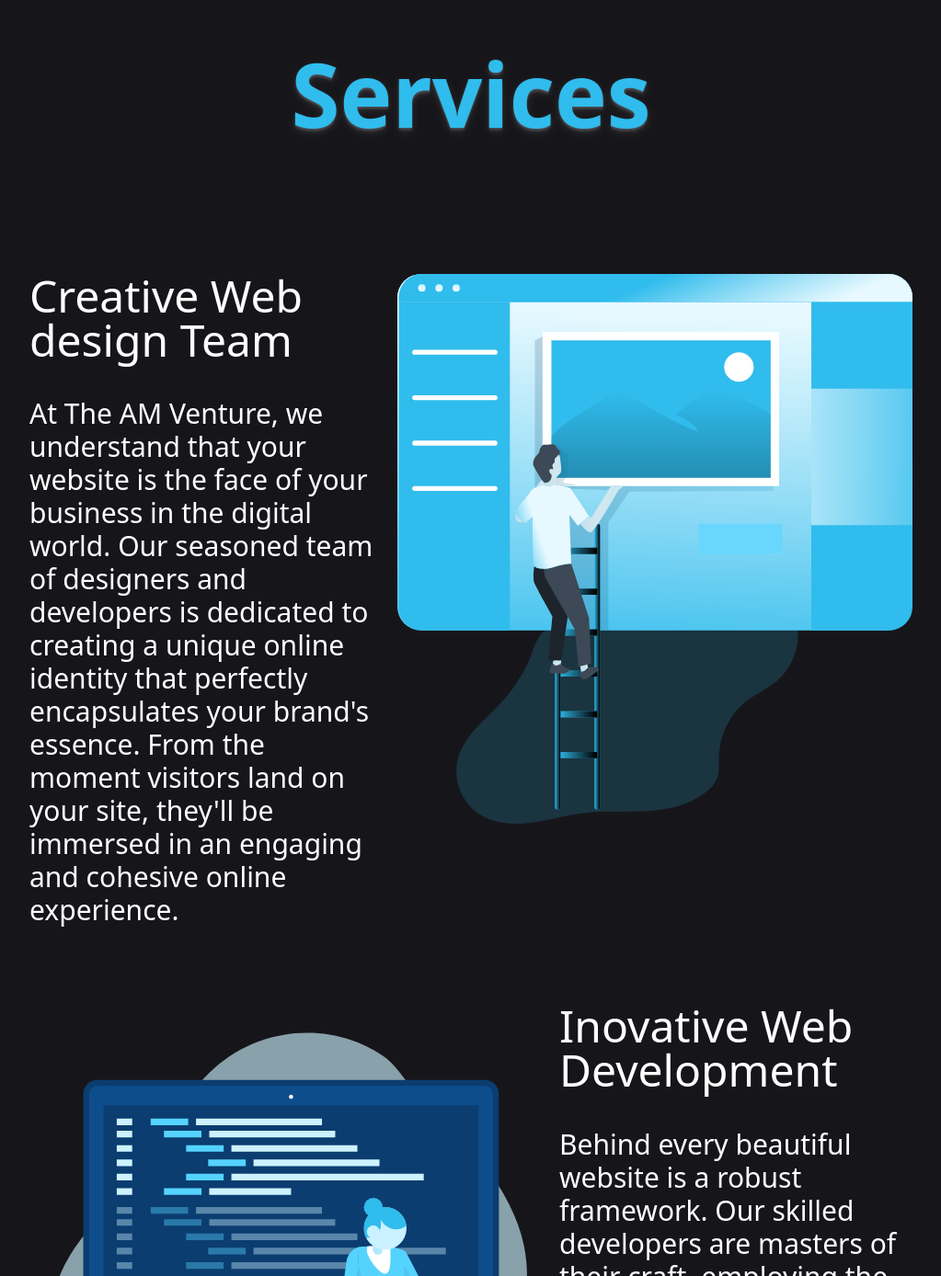
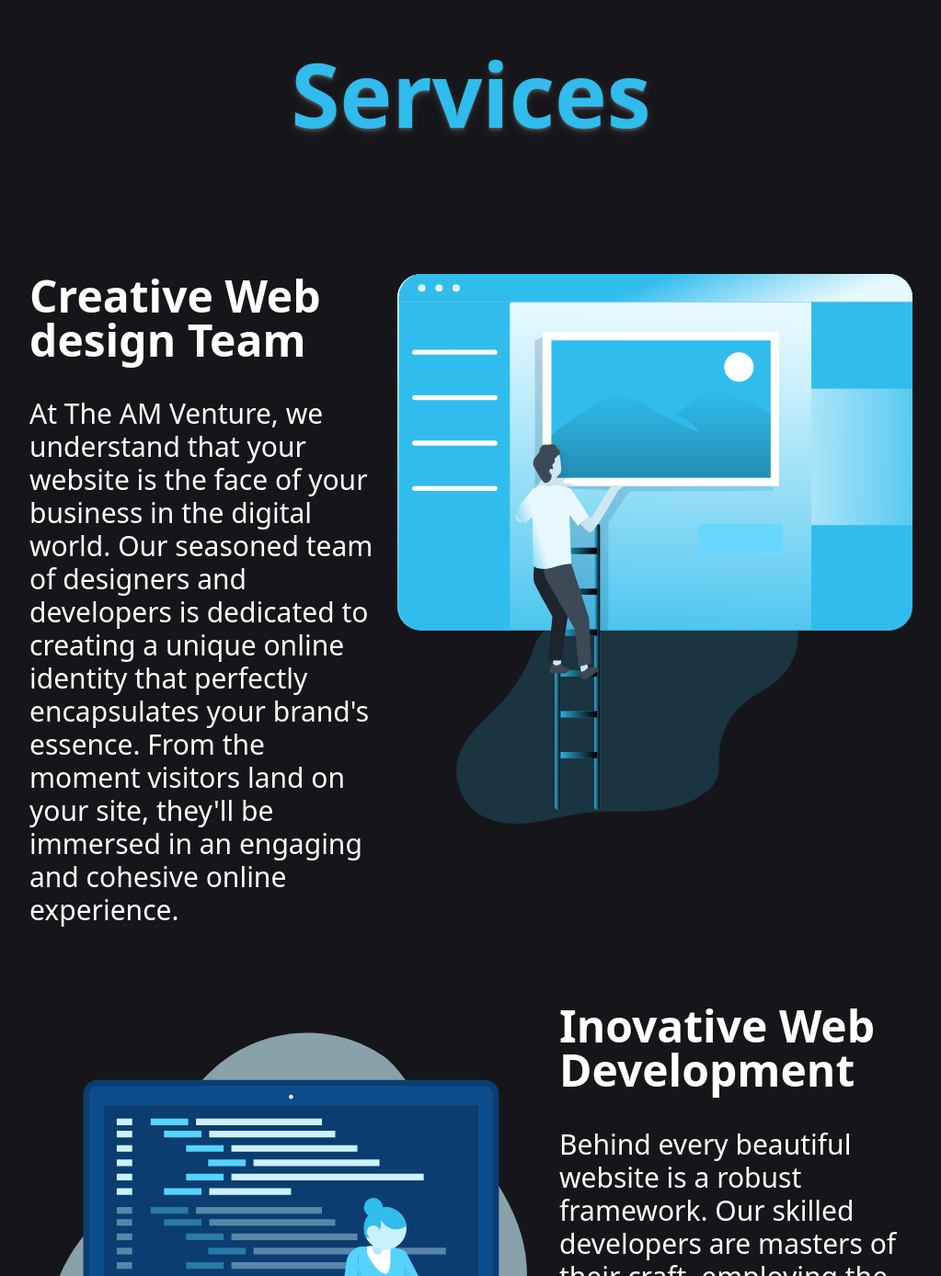
Before and after one commit to The-AM-Venture/homepage, a Next.js app: page / in a window 1280 px wide. Shown: the part 1634-3022 px from the top of the page at 92% size, without its empty margins (128-1151 px from the left). Built offline with nearby package versions, Linux system fonts and the light colour scheme.

Commit message:
chng to bold

```diff
--- a/src/app/components/services.js
+++ b/src/app/components/services.js
@@ -8,7 +8,7 @@ export default function Services() {
             <h2 className='font-bold text-primary-a0 lg:text-8xl md:text-7xl text-5xl mb-[10%] text-shadow-lg/10 text-shadow-light-a0 text-center'>Services</h2>
                 <div className='pt-5 flex flex-col md:flex-row justify-center'>
                     <div className='flex flex-col xl:w-[30%] mr-4'>
-                        <p className='text-4xl sm:text-4xl md:text-5xl 2xl:text-6xl mb-[10%]'>Creative Web design Team</p>
+                        <p className='font-bold text-4xl sm:text-4xl md:text-5xl 2xl:text-6xl mb-[10%]'>Creative Web design Team</p>
                         <p className='text-lg sm:text-xl md:text-lg lg:text-3xl'>At The AM Venture, we understand that your website is the face of your business in the digital world. Our seasoned team of designers and developers is dedicated to creating a unique online identity that perfectly encapsulates your brand's essence. From the moment visitors land on your site, they'll be immersed in an engaging and cohesive online experience.</p>
                     </div>
                     <img className='rounded-xl w-[35em] mt-5 md:mt-0 h-full' src="/image-post.svg" />
@@ -17,7 +17,7 @@ export default function Services() {
                 <div className='pt-5 flex flex-col md:flex-row justify-center mt-[5%]'>
                     <img className='rounded-xl w-[35em] mr-4 h-full' src="/software-engineer.svg" />
                     <div className='flex flex-col w-[30%]'>
-                        <p className='text-4xl sm:text-4xl md:text-5xl 2xl:text-6xl mb-[10%]'>Inovative Web Development </p>
+                        <p className='font-bold text-4xl sm:text-4xl md:text-5xl 2xl:text-6xl mb-[10%]'>Inovative Web Development </p>
                         <p className='text-lg sm:text-xl md:text-lg lg:text-3xl'>Behind every beautiful website is a robust framework. Our skilled developers are masters of their craft, employing the latest web technologies to bring your vision to life. Whether you need an e-commerce platform, a blog, or a dynamic corporate site, we have the expertise to deliver. Rest assured, your website will be responsive, secure, and optimized for search engines.</p>
                     </div>
                 </div>
```
